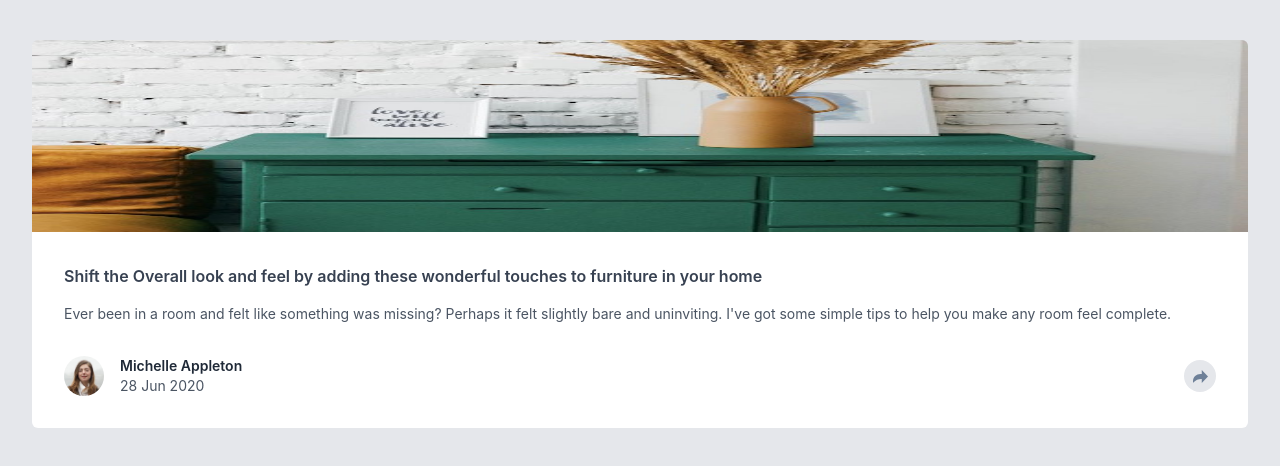
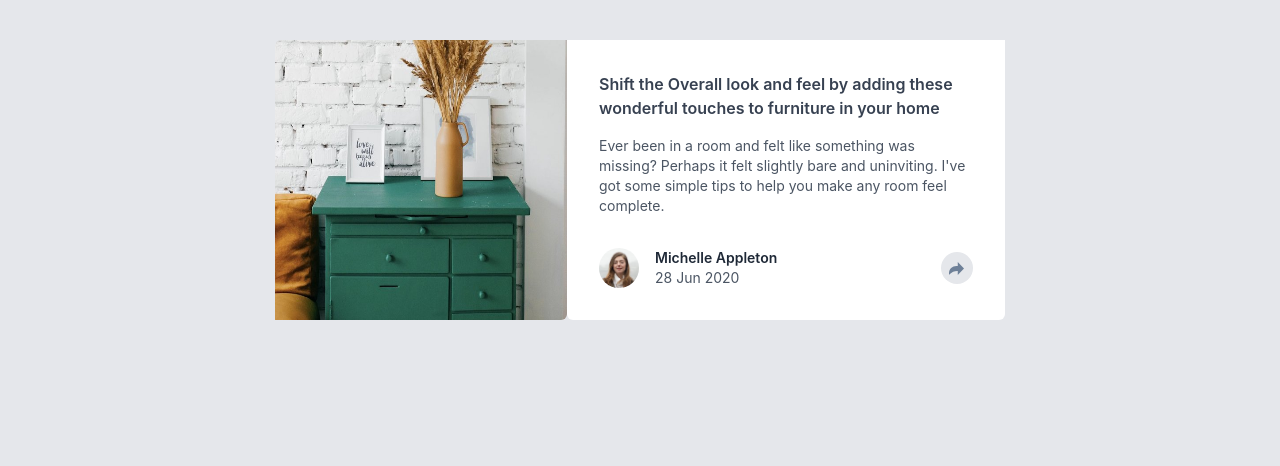
Before and after one commit to lucky15987/article_preview_component, a Next.js app: page / in a window 1280 px wide. Shown: the top 466 px of the page. Built offline with nearby package versions, Linux system fonts and the light colour scheme.

Commit message:
adjusted media size properties

```diff
--- a/pages/index.js
+++ b/pages/index.js
@@ -2,14 +2,12 @@ import Head from 'next/head'
 
 export default function Home() {
   return (
-    <div className="px-8 mt-10">
+    <div className="px-8 mt-10 ">
       <Head>
         <title>Article Preview Component</title>
-
       </Head>
-      <div className="mx-auto">
-        <img className="rounded-tr-md rounded-tl-md h-48 w-full" src='/images/drawers.jpg' alt='' />
-      </div>
+      <div className="mx-auto lg:w-3/5 lg:h-auto lg:flex lg:flex-row ">
+          <img className="rounded-tr-md rounded-tl-md h-48 w-full lg:h-auto lg:w-2/5 lg:rounded-br-md lg:rounded-tr-none " src='/images/drawers.jpg' alt='' />
           <div className="bg-white p-8 rounded-bl-md rounded-br-md">
             <h2 className='text-gray-700 font-semibold'>Shift the Overall look and feel by adding these wonderful touches to furniture in your home</h2>
             <p className='text-gray-600 text-sm mt-4'>Ever been in a room and felt like something was missing? Perhaps it felt slightly bare and uninviting. I've got some simple tips to help you make any room feel complete.</p>
@@ -29,5 +27,6 @@ export default function Home() {
             </div>
           </div>
         </div>
+    </div>
   )
 }
```
Lines whose indentation alone changed are shown as unchanged.
